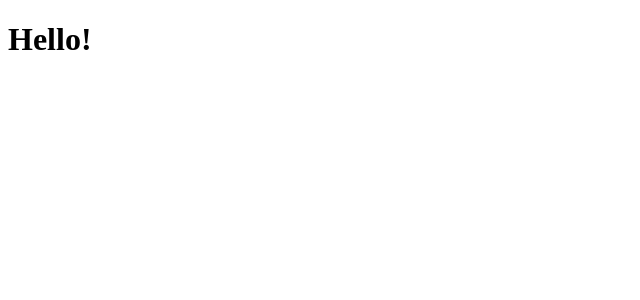
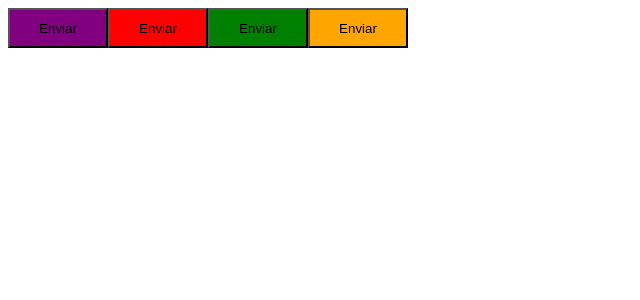
Before and after one commit to Rhuan-Guilherme/pomodoro-timer, a React (Vite) app: page / in a window 1280 px wide. Shown: the top 300 px of the page, without its empty margins (0-640 px from the left). Built offline with nearby package versions, Linux system fonts and the light colour scheme.

Commit message:
:arrow-up: Adicionando o styled-components ao projeto

```diff
--- a/package.json
+++ b/package.json
@@ -11,12 +11,14 @@
   },
   "dependencies": {
     "react": "^18.3.1",
-    "react-dom": "^18.3.1"
+    "react-dom": "^18.3.1",
+    "styled-components": "^6.1.13"
   },
   "devDependencies": {
     "@eslint/js": "^9.13.0",
     "@types/react": "^18.3.12",
     "@types/react-dom": "^18.3.1",
+    "@types/styled-components": "^5.1.34",
     "@vitejs/plugin-react": "^4.3.3",
     "eslint": "^9.13.0",
     "eslint-plugin-react-hooks": "^5.0.0",
--- a/src/App.tsx
+++ b/src/App.tsx
@@ -1,8 +1,13 @@
+import { Button } from "./components/Button"
+
 function App() {
 
   return (
     <>
-      <h1>Hello!</h1>
+      <Button />
+      <Button variant="danger" />
+      <Button variant="success" />
+      <Button variant="secundary" />
     </>
   )
 }
--- /dev/null
+++ b/src/components/Button.styles.ts
@@ -0,0 +1,23 @@
+import styled, { css } from "styled-components";
+
+export type ButtonColors = 'primary' | 'secundary' | 'danger' | 'success'
+
+interface ButtonContainerProps {
+  variant: ButtonColors
+}
+
+const buttonVariants = {
+  primary: 'purple',
+  secundary: 'orange',
+  danger: 'red',
+  success: 'green'
+}
+
+export const ButtonContainer = styled.button<ButtonContainerProps>`
+  width: 100px;
+  height: 40px;
+
+  ${props => {
+    return css`background-color: ${buttonVariants[props.variant]}`
+  }}
+`
--- /dev/null
+++ b/src/components/Button.tsx
@@ -0,0 +1,11 @@
+import { ButtonColors, ButtonContainer } from "./Button.styles";
+
+interface ButtonProps {
+  variant?: ButtonColors
+}
+
+export function Button({variant = 'primary'}: ButtonProps){
+  return (
+    <ButtonContainer variant={variant}>Enviar</ButtonContainer>
+  )
+}
```
Also changed, not shown: 1 other file (tests, documents, lock files or other folders).
